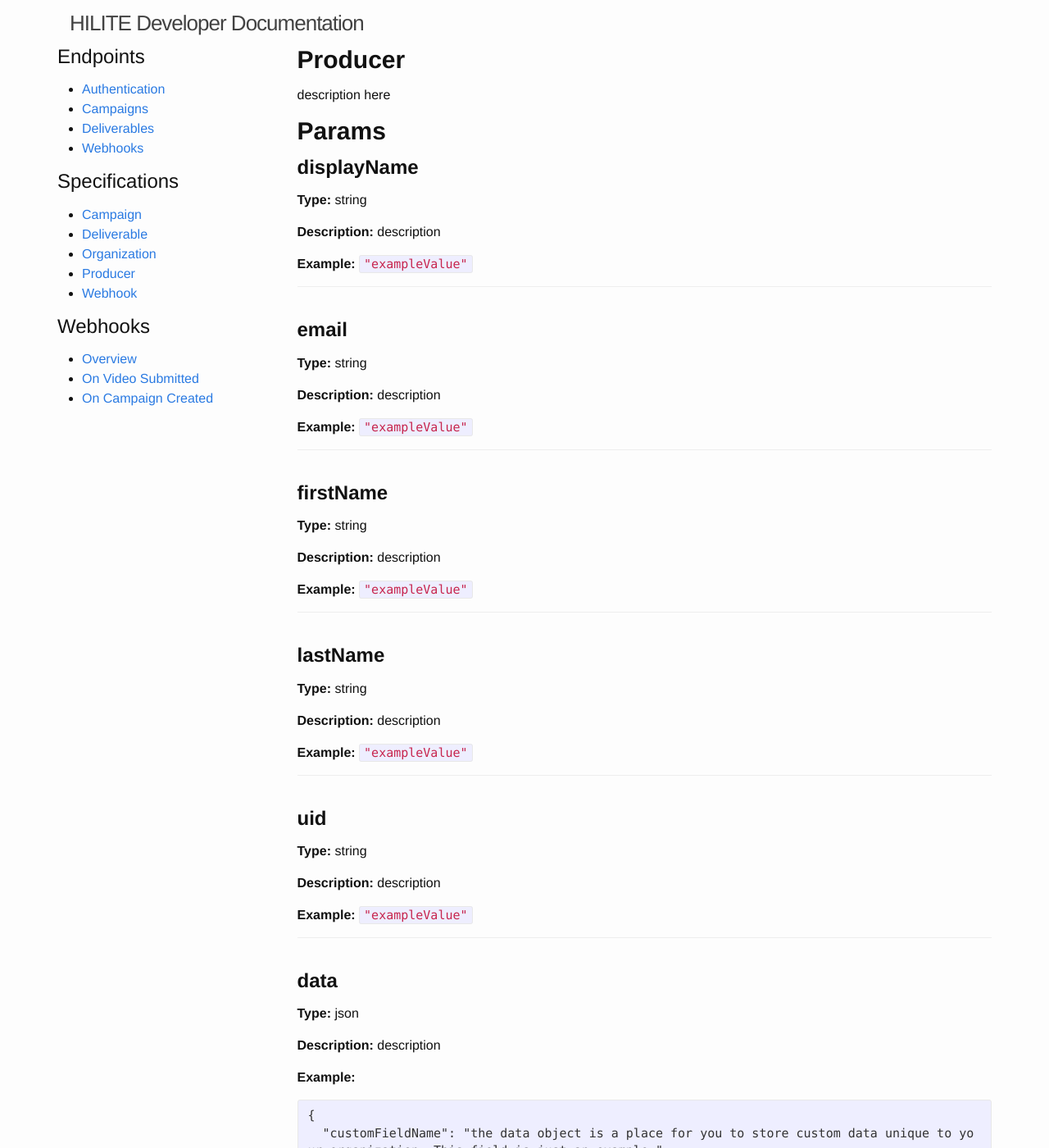
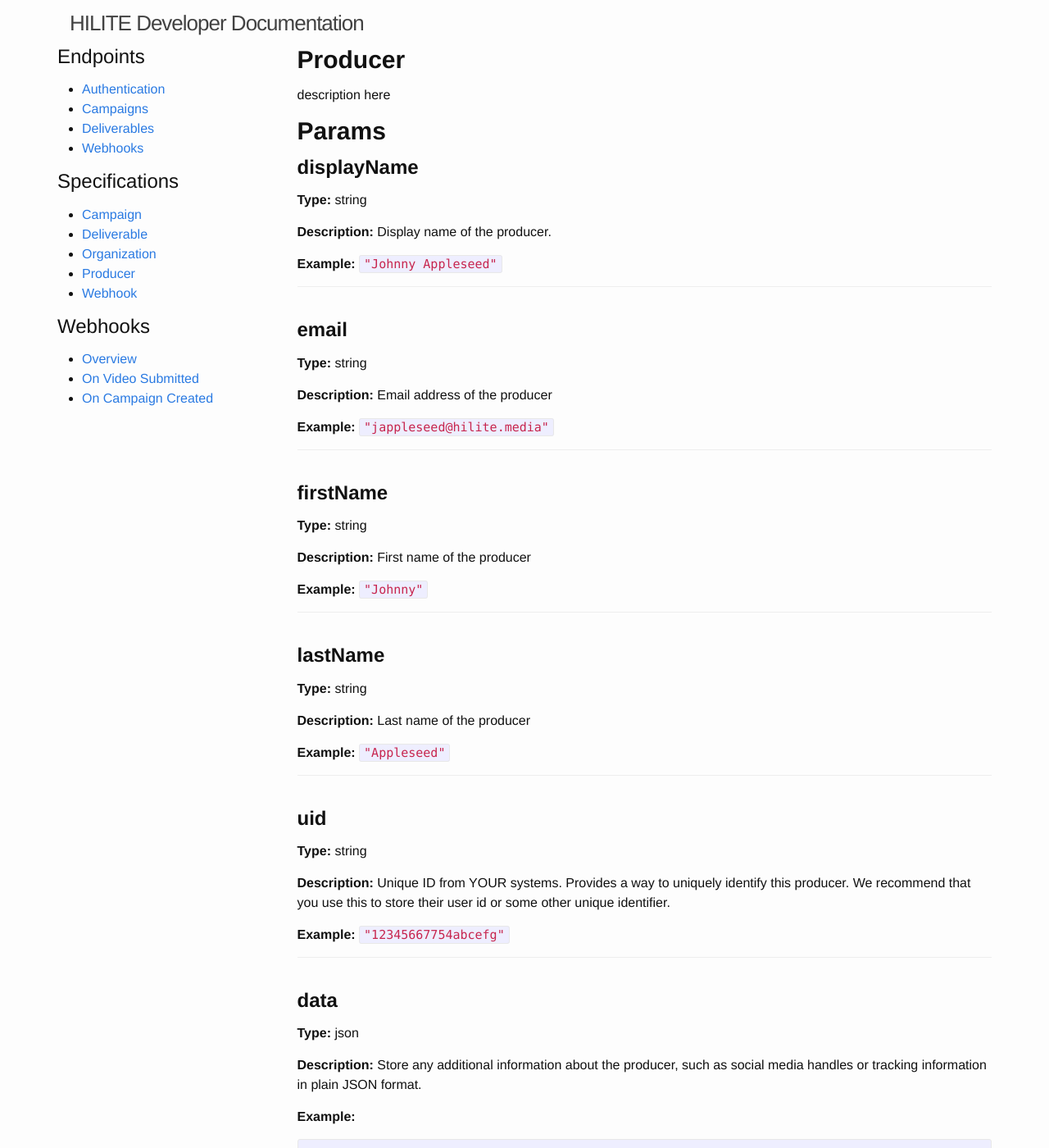
Before and after one commit to hilite-developer-site/hilite-developer-site.github.io, a Jekyll site: the page built from _specs/producer.md, in a window 1280 px wide and 1400 px high. Shown: the whole window at 82% size. Built offline with Jekyll 4.4.1, drawn with Linux system fonts in a browser that asks for light colours.

Commit message:
update spec descriptions

```diff
--- a/_data/specs.json
+++ b/_data/specs.json
@@ -33,7 +33,7 @@
       {
         "name": "id",
         "type": "string",
-        "description": "description",
+        "description": "uniquue id of the campaign within HILITE",
         "exampleValue": "584750c589b67e0700048cc9"
       },
       {
@@ -45,8 +45,8 @@
       {
         "name": "teleprompter",
         "type": "string",
-        "description": "description",
-        "exampleValue": "exampleValue"
+        "description": "Instructions for your campaign. Text description of what kind of content you wish to receive.",
+        "exampleValue": "Show us your best victory dance!!"
       },
       {
         "name": "isPublic",
@@ -57,14 +57,14 @@
       {
         "name": "organizationId",
         "type": "string",
-        "description": "description",
+        "description": "Unique id of the organization this campaign is associated with.",
         "exampleValue": "584750c589b67e0700048cc9"
       },
       {
         "name": "status",
         "type": "string",
-        "description": "description",
-        "exampleValue": "exampleValue"
+        "description": "Short description of the campaigns current status.",
+        "exampleValue": "pending fulfillment"
       },
       {
         "name": "createdAt",
@@ -81,7 +81,7 @@
       {
         "name": "organization",
         "type": "json",
-        "description": "Conforms to the organization specification",
+        "description": "Conforms to the organization specification.",
         "exampleValue": {
           "name": "My Organization Name",
           "createdAt": "2016-12-06T23:59:01.430Z",
@@ -94,7 +94,7 @@
   "deliverable": {
     "params": [
       {
-        "name": "id",
+        "name": "uniquue id of the deliverable within HILITE",
         "type": "string",
         "description": "description",
         "exampleValue": "584750c589b67e0700048cc9"
@@ -102,13 +102,13 @@
       {
         "name": "url",
         "type": "string",
-        "description": "Path to the originally uploaded, raw file.",
+        "description": "Path to the uploaded file.",
         "exampleValue": "https://cdn.hilite.media/organization/1234/campaign/1234/file.mov"
       },
       {
         "name": "campaignId",
         "type": "string",
-        "description": "description",
+        "description": "Uniquue id of the campaign this deliverable is associated with.",
         "exampleValue": "584750c589b67e0700048cc9"
       },
       {
@@ -151,37 +151,37 @@
       {
         "name": "displayName",
         "type": "string",
-        "description": "description",
-        "exampleValue": "exampleValue"
+        "description": "Display name of the producer.",
+        "exampleValue": "Johnny Appleseed"
       },
       {
         "name": "email",
         "type": "string",
-        "description": "description",
-        "exampleValue": "exampleValue"
+        "description": "Email address of the producer",
+        "exampleValue": "jappleseed@hilite.media"
       },
       {
         "name": "firstName",
         "type": "string",
-        "description": "description",
-        "exampleValue": "exampleValue"
+        "description": "First name of the producer",
+        "exampleValue": "Johnny"
       },
       {
         "name": "lastName",
         "type": "string",
-        "description": "description",
-        "exampleValue": "exampleValue"
+        "description": "Last name of the producer",
+        "exampleValue": "Appleseed"
       },
       {
         "name": "uid",
         "type": "string",
-        "description": "description",
-        "exampleValue": "exampleValue"
+        "description": "Unique ID from YOUR systems. Provides a way to uniquely identify this producer. We recommend that you use this to store their user id or some other unique identifier.",
+        "exampleValue": "12345667754abcefg"
       },
       {
         "name": "data",
         "type": "json",
-        "description": "description",
+        "description": "Store any additional information about the producer, such as social media handles or tracking information in plain JSON format.",
         "exampleValue": {
           "customFieldName": "the data object is a place for you to store custom data unique to your organization. This field is just an example."
         }
@@ -193,19 +193,19 @@
       {
         "name": "id",
         "type": "string",
-        "description": "description",
+        "description": "Uniquue id of the webhook within HILITE",
         "exampleValue": "584750c589b67e0700048cc9"
       },
       {
         "name": "displayName",
         "type": "string",
-        "description": "description",
+        "description": "Display name of the webhook",
         "exampleValue": "My Webhook Name"
       },
       {
         "name": "description",
         "type": "string",
-        "description": "description",
+        "description": "A description of the webhook",
         "exampleValue": "A description of what the webhook does"
       },
       {
@@ -217,7 +217,7 @@
       {
         "name": "organizationId",
         "type": "string",
-        "description": "description",
+        "description": "Uniquue id of the organization within HILITE",
         "exampleValue": "584750c589b67e0700048cc9"
       },
       {
```
